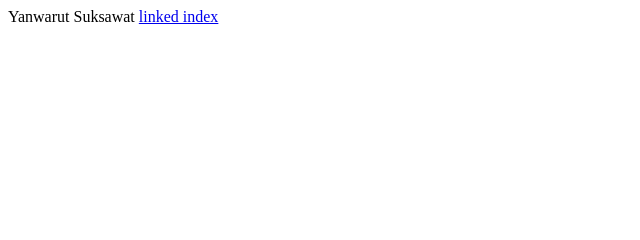
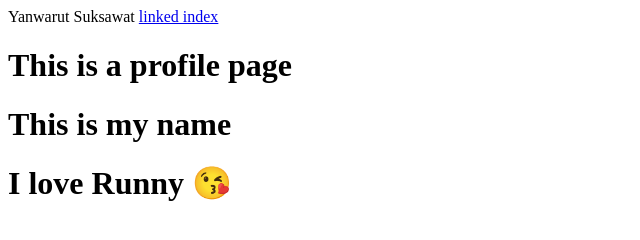
Before and after one commit to 0ctopusHead/Lab03, a plain HTML site: page profile.html in a window 1280 px wide. Shown: the whole page, without its empty margins (0-640 px from the left). Drawn offline with Linux system fonts and the light colour scheme.

Commit message:
1.5 create profile page

```diff
--- a/profile.html
+++ b/profile.html
@@ -1,2 +1,16 @@
 Yanwarut Suksawat
 <a href="/index.html">linked index</a>
+<!DOCTYPE html>
+<html lang="en">
+<head>
+    <meta charset="UTF-8">
+    <meta http-equiv="X-UA-Compatible" content="IE=edge">
+    <meta name="viewport" content="width=device-width, initial-scale=1.0">
+    <title>Lab03</title>
+</head>
+<body>
+    <h1>This is a profile page</h1>
+    <h1>This is my name</h1>
+    <h1>I love Runny 😘</h1>
+</body>
+</html>
```
